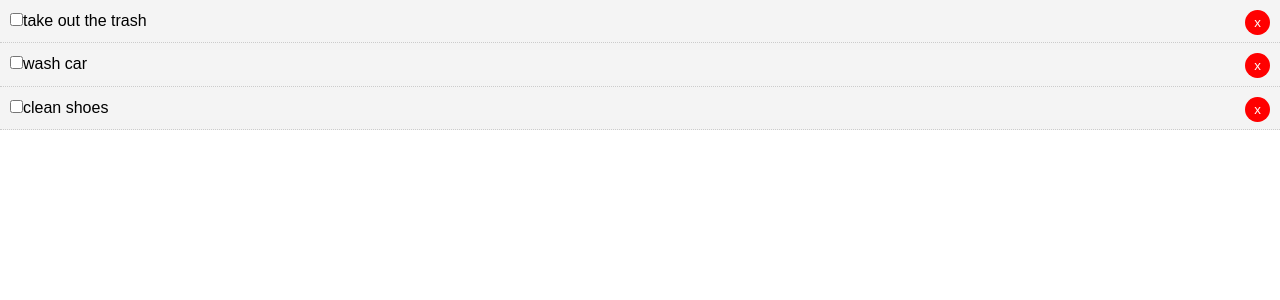
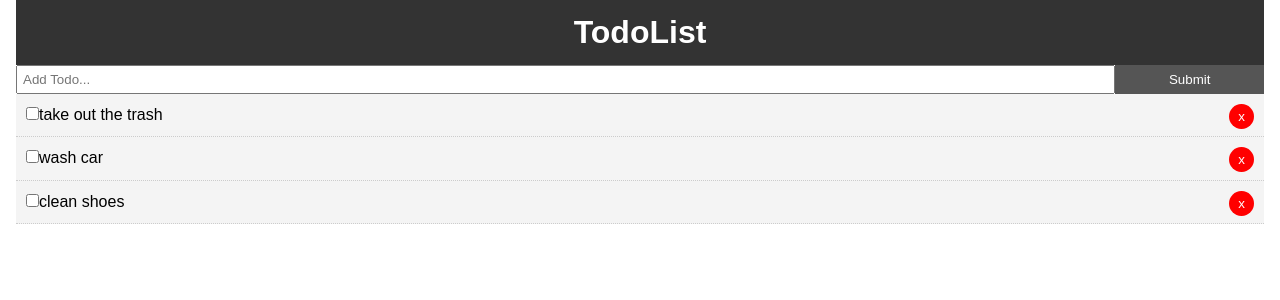
Before and after one commit to jebuth/react_tutorial, a React (Create React App) app: page / in a window 1280 px wide. Shown: the top 300 px of the page. Built offline with nearby package versions, Linux system fonts and the light colour scheme.

Commit message:
add todo

```diff
--- a/src/App.css
+++ b/src/App.css
@@ -12,3 +12,20 @@ body{
    color: #333;
    text-decoration: none;
  }
+
+ .container{
+  padding: 0 1rem;
+ }
+
+ .btn{
+   display: inline-block;
+   border: none;
+   background: #555;
+   color: #fff;
+   padding: 7px 20px;
+   cursor: pointer;
+ }
+
+ .btn:hover{
+   background: #666;
+ }
--- a/src/App.js
+++ b/src/App.js
@@ -1,6 +1,8 @@
 import React, { Component } from 'react';
 import Todos from './components/Todos';
 import './App.css';
+import Header from './components/layout/Header'
+import AddTodo from './components/AddTodo.js'
 
 class App extends Component {
 
@@ -41,12 +43,16 @@ class App extends Component {
 
   render() {
 
-    return (
+  return (
       <div className="App">
-        {/* this was declared in the Component's state */}
-        <Todos todos={this.state.todos}
-               markComplete={this.markComplete}
-               deleteTodo={this.deleteTodo} />
+        <div className="container">
+          <Header />
+          <AddTodo />
+          {/* this was declared in the Component's state */}
+          <Todos todos={this.state.todos}
+                markComplete={this.markComplete}
+                deleteTodo={this.deleteTodo} />
+        </div>
       </div>
     );
   }
--- /dev/null
+++ b/src/components/AddTodo.js
@@ -0,0 +1,25 @@
+import React, { Component } from 'react'
+
+export class AddTodo extends Component {
+  render() {
+    return (
+      <form style={{display: 'flex'}}>
+        <input
+            type="text"
+            name="title"
+            style={{flex: 10, padding: '5px'}}
+            placeholder="Add Todo..."
+        />
+
+        <input
+            type="submit"
+            value="Submit"
+            className="btn"
+            style={{flex: 1}}
+        />
+      </form>
+    )
+  }
+}
+
+export default AddTodo
--- /dev/null
+++ b/src/components/layout/Header.js
@@ -0,0 +1,17 @@
+import React from 'react';
+
+function Header(){
+    return(
+        <header style={headerStyle}>
+            <h1>TodoList</h1>
+        </header>
+    )
+}
+
+const headerStyle ={
+    background: '#333',
+    color: 'white',
+    textAlign: 'center',
+    padding: '10px'
+}
+export default Header;
```
